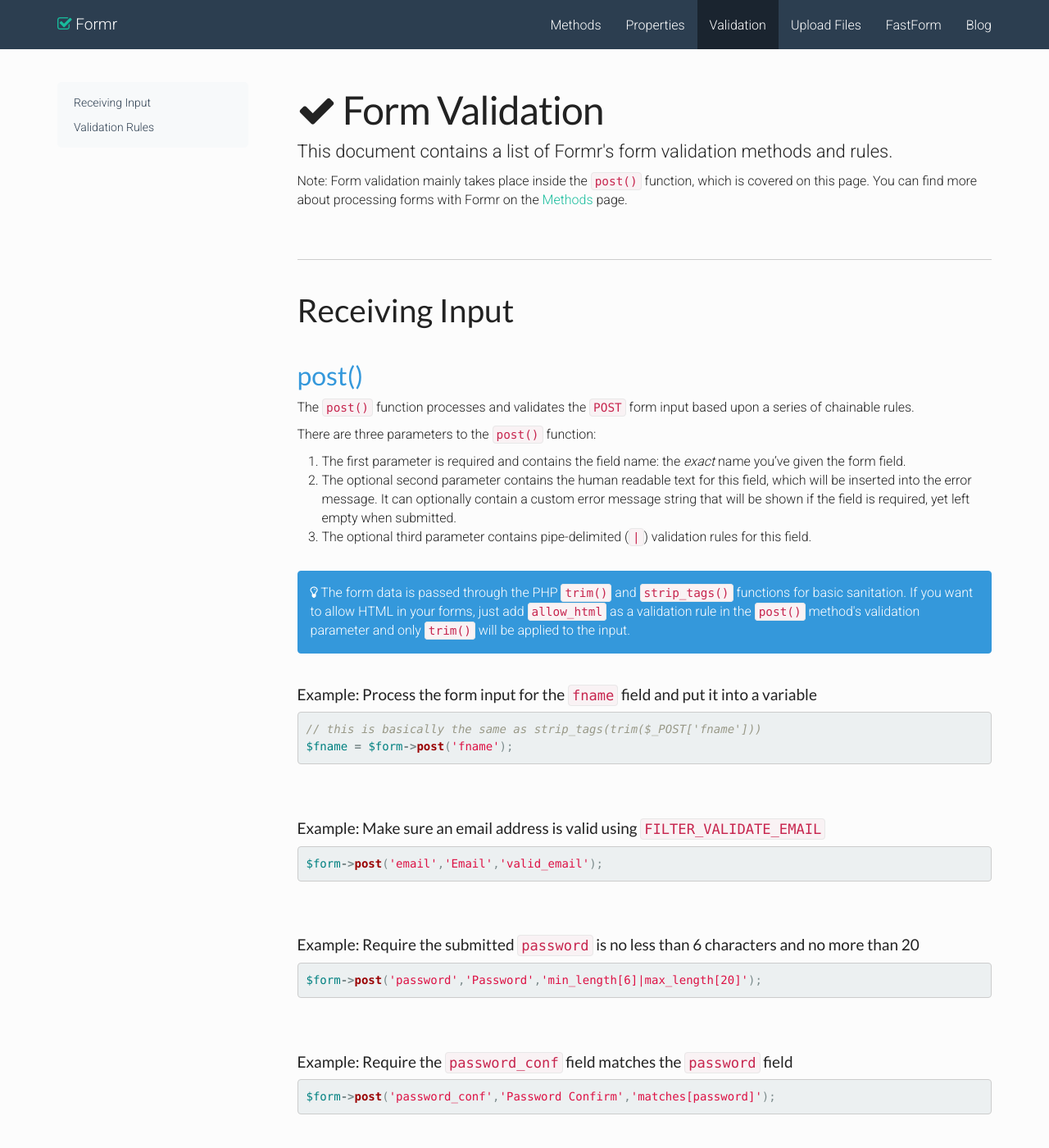
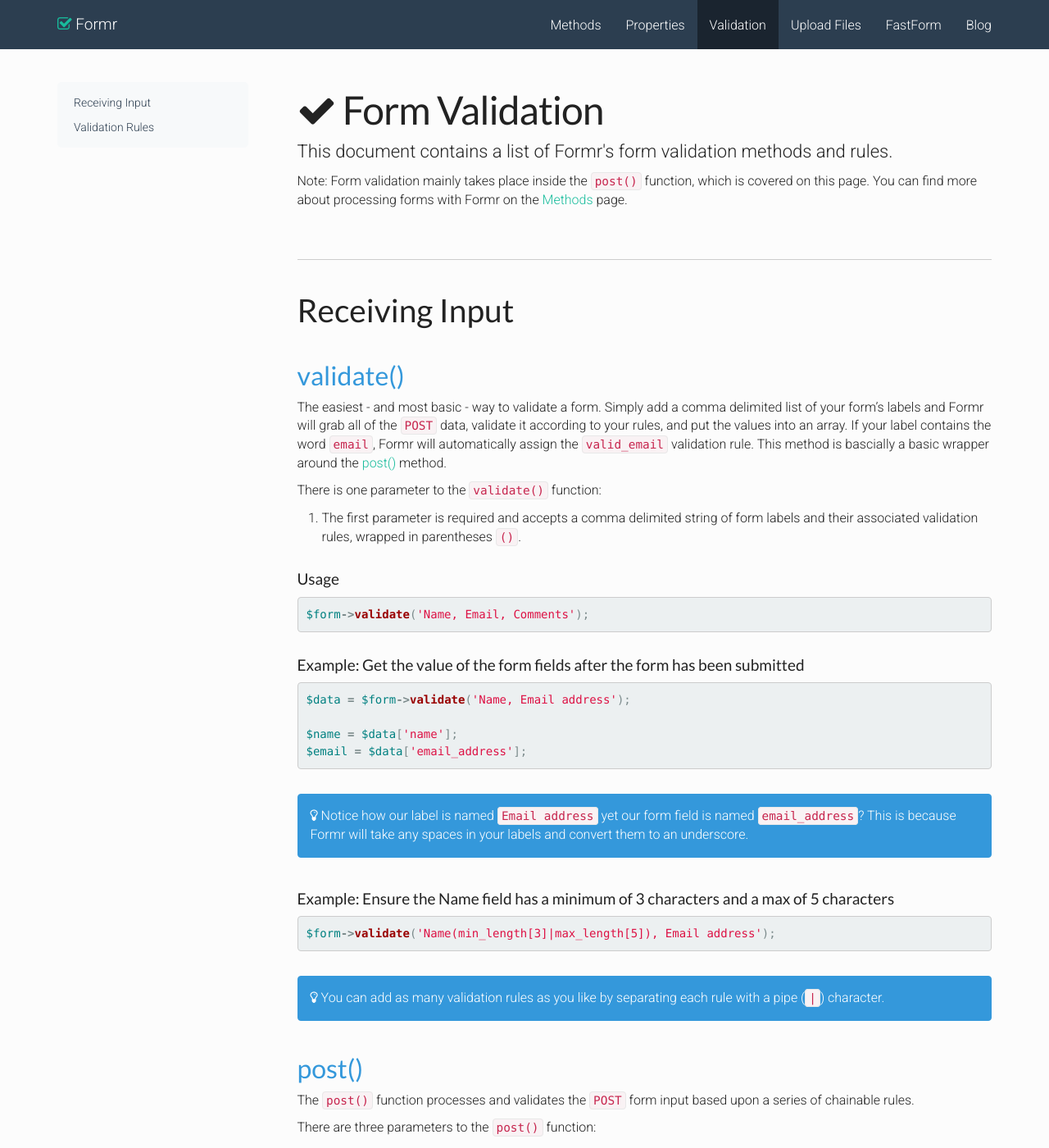
Before and after one commit to formr/formr.github.io, a Jekyll site: the page built from validation.md, in a window 1280 px wide and 1400 px high. Shown: the whole window at 82% size. Built offline with Jekyll 4.4.1, drawn with Linux system fonts in a browser that asks for light colours; nearby versions of some CDN libraries.

Commit message:
updated docs

```diff
--- a/validation.md
+++ b/validation.md
@@ -19,6 +19,48 @@
 ---
 
 # Receiving Input
+
+## validate()
+
+The easiest - and most basic - way to validate a form. Simply add a comma delimited list of your form's labels and Formr will grab all of the <code>POST</code> data, validate it according to your rules, and put the values into an array. If your label contains the word <code>email</code>, Formr will automatically assign the <code>valid_email</code> validation rule. This method is bascially a basic wrapper around the [post()](/validation#post) method.
+
+There is one parameter to the `validate()` function:
+
+1. The first parameter is required and accepts a comma delimited string of form labels and their associated validation rules, wrapped in parentheses <code>()</code>.
+
+
+#### Usage
+{% highlight php startinline %}
+$form->validate('Name, Email, Comments');
+{% endhighlight %}
+
+#### Example: Get the value of the form fields after the form has been submitted
+{% highlight php startinline %}
+$data = $form->validate('Name, Email address');
+
+$name = $data['name'];
+$email = $data['email_address'];
+{% endhighlight %}
+
+<div class="alert alert-info">
+<i class="fa fa-lightbulb-o"></i>
+Notice how our label is named <code>Email address</code> yet our form field is named <code>email_address</code>? This is because Formr will take any spaces in your labels and convert them to an underscore.
+</div>
+
+#### Example: Ensure the Name field has a minimum of 3 characters and a max of 5 characters
+{% highlight php startinline %}
+$form->validate('Name(min_length[3]|max_length[5]), Email address');
+{% endhighlight %}
+
+<div class="alert alert-info">
+<i class="fa fa-lightbulb-o"></i>
+You can add as many validation rules as you like by separating each rule with a pipe (<code>|</code>) character.
+</div>
+
+
+
+
+
 
 ## post()
 
```
Also changed, not shown: methods.md (+66 -1 lines), properties.md (+16 -0 lines).
